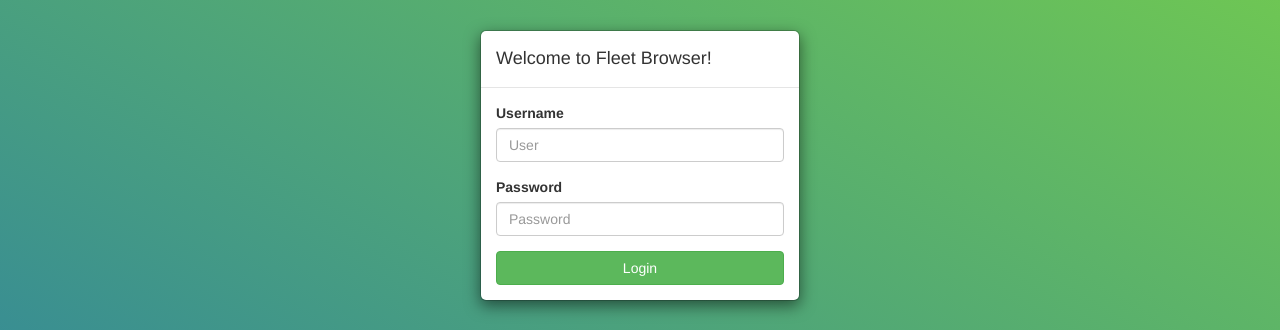
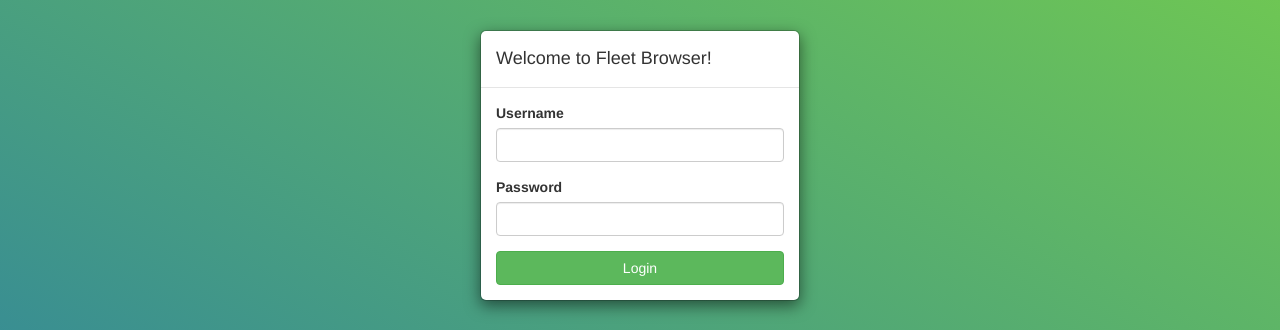
Before and after one commit to kuuji/fleet-browser, a Flask app: page /login in a window 1280 px wide. Shown: the top 330 px of the page. Run offline with Flask 2, Linux system fonts and the light colour scheme; some libraries are stand-ins or nearby versions.

Commit message:
Remove placeholders.

```diff
--- a/templates/login.html
+++ b/templates/login.html
@@ -8,12 +8,12 @@ Welcome to Fleet Browser!
 <form id="loginForm" method="POST" action="/login" novalidate="novalidate">
     <div class="form-group">
         <label for="username">Username</label>
-        <input type="text" class="form-control" id="username" name="username" value="" required="" title="Please enter you username" placeholder="User">
+        <input type="text" class="form-control" id="username" name="username" value="" required="" title="Please enter you username">
         <span class="help-block"></span>
     </div>
     <div class="form-group">
         <label for="password">Password</label>
-        <input type="password" class="form-control" id="password" name="password" value="" required="" title="Please enter your password" placeholder="Password">
+        <input type="password" class="form-control" id="password" name="password" value="" required="" title="Please enter your password">
         <span class="help-block"></span>
     </div>
     {% if error %}
```
